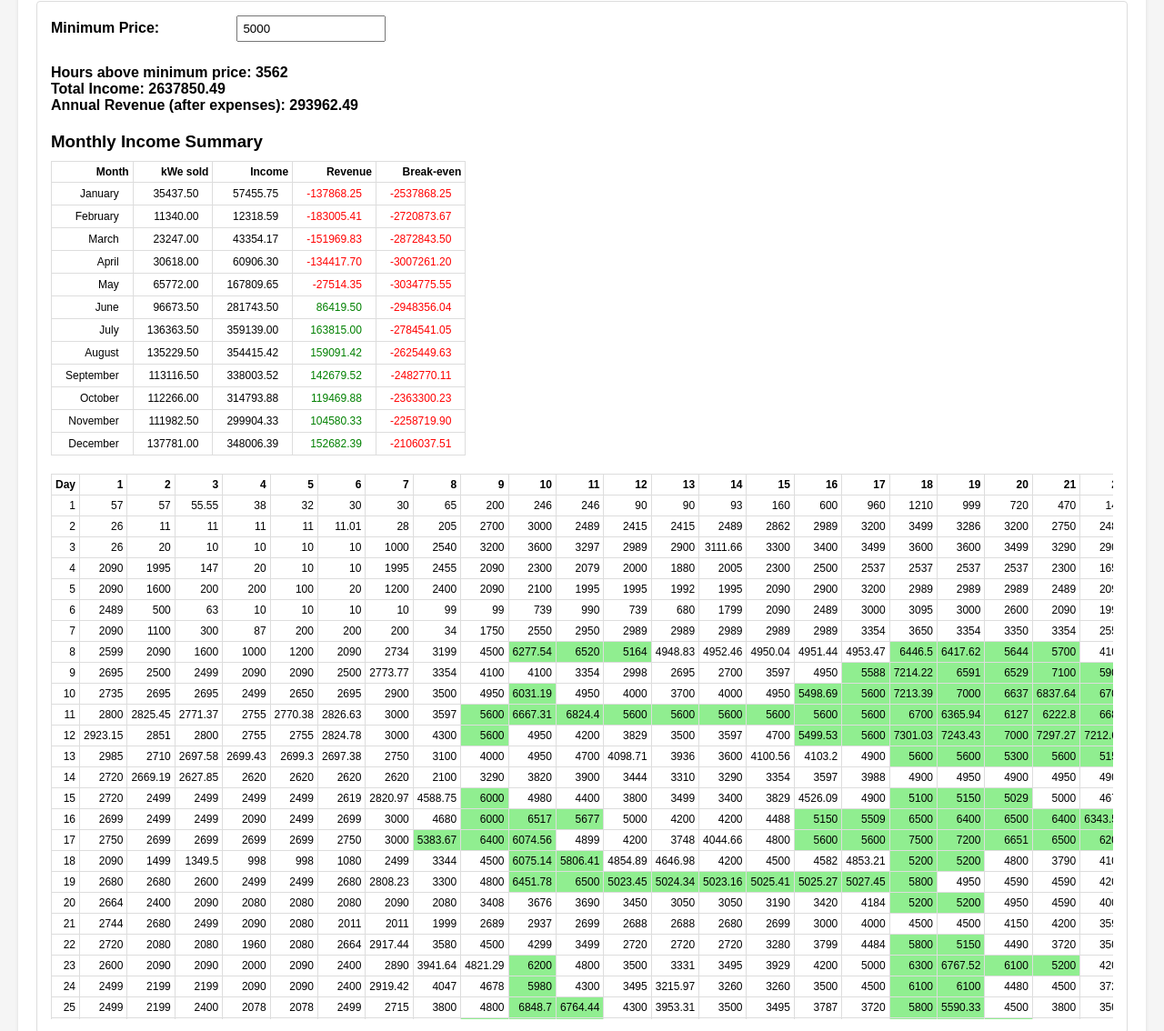
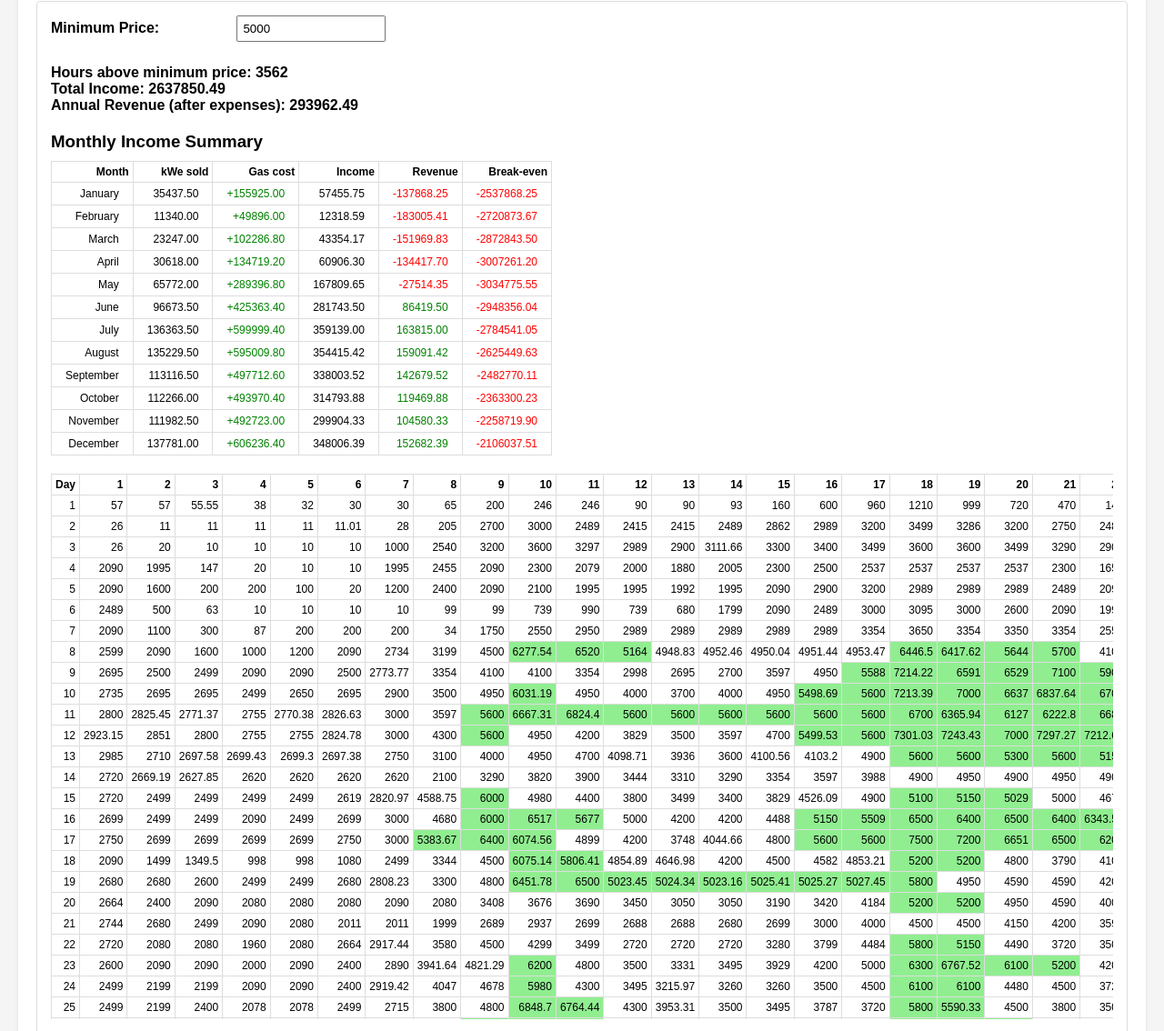
Before and after one commit to wenew88/genu, a plain HTML site: page index.html in a window 1280 px wide. Shown: the part 1044-2178 px from the top of the page at 91% size. Drawn offline with nearby package versions, Linux system fonts and the light colour scheme.

Commit message:
Add files via upload

```diff
--- a/index.html
+++ b/index.html
@@ -245,12 +245,16 @@
 
             // Create monthly summary table
             const monthlyTable = document.createElement('table');
-            monthlyTable.innerHTML = '<tr><th>Month</th><th>kWe sold</th><th>Income</th><th>Revenue</th><th>Break-even</th></tr>';
+            monthlyTable.innerHTML = '<tr><th>Month</th><th>kWe sold</th><th>Gas cost</th><th>Income</th><th>Revenue</th><th>Break-even</th></tr>';
 
             const monthlyIncome = Array(12).fill(0);
             const monthlyRevenue = Array(12).fill(0);
             const monthlyBreakeven = Array(12).fill(0);
             const hoursAboveMinPricePerMonth = Array(12).fill(0);
+            const monthlyGasCost = Array(12).fill(0);
+
+            const gasPrice = parseFloat(document.getElementById('gasPrice').value);
+            const consumption = parseFloat(document.getElementById('consumptionResult').textContent);
             const daysPerMonth = [31, 28, 31, 30, 31, 30, 31, 31, 30, 31, 30, 31];
             let dayCounter = 0;
 
@@ -277,8 +281,10 @@
                             hoursCount++;
                             hoursAboveMinPricePerMonth[monthIndex]++;
                             const hourIncome = ((price - mwePrice)/1000) * kweValue;
+                            const hourGasCost = consumption * gasPrice;
                             totalIncome += hourIncome;
                             monthlyIncome[monthIndex] += hourIncome;
+                            monthlyGasCost[monthIndex] += hourGasCost;
                         }
                     });
 
@@ -296,12 +302,14 @@
                 const monthName = new Date(2024, index).toLocaleString('default', { month: 'long' });
                 const revenue = monthlyRevenue[index];
                 const breakeven = monthlyBreakeven[index];
-                const monthlyWorkingHours = hoursAboveMinPricePerMonth[index] || 0;
-                const kWeSold = kweValue * monthlyWorkingHours;
+                const monthWorkingHours = hoursAboveMinPricePerMonth[index] || 0;
+                const kWeSold = kweValue * monthWorkingHours;
+                const gasCost = monthlyGasCost[index];
                 monthlyTable.innerHTML += `
                     <tr>
                         <td>${monthName}</td>
                         <td>${kWeSold.toFixed(2)}</td>
+                        <td style="color: green">+${gasCost.toFixed(2)}</td>
                         <td>${income.toFixed(2)}</td>
                         <td style="color: ${revenue >= 0 ? 'green' : 'red'}">${revenue.toFixed(2)}</td>
                         <td style="color: ${breakeven <= 0 ? 'green' : 'red'}">${breakeven <= 0 ? '+' : '-'}${Math.abs(breakeven).toFixed(2)}</td>
```
